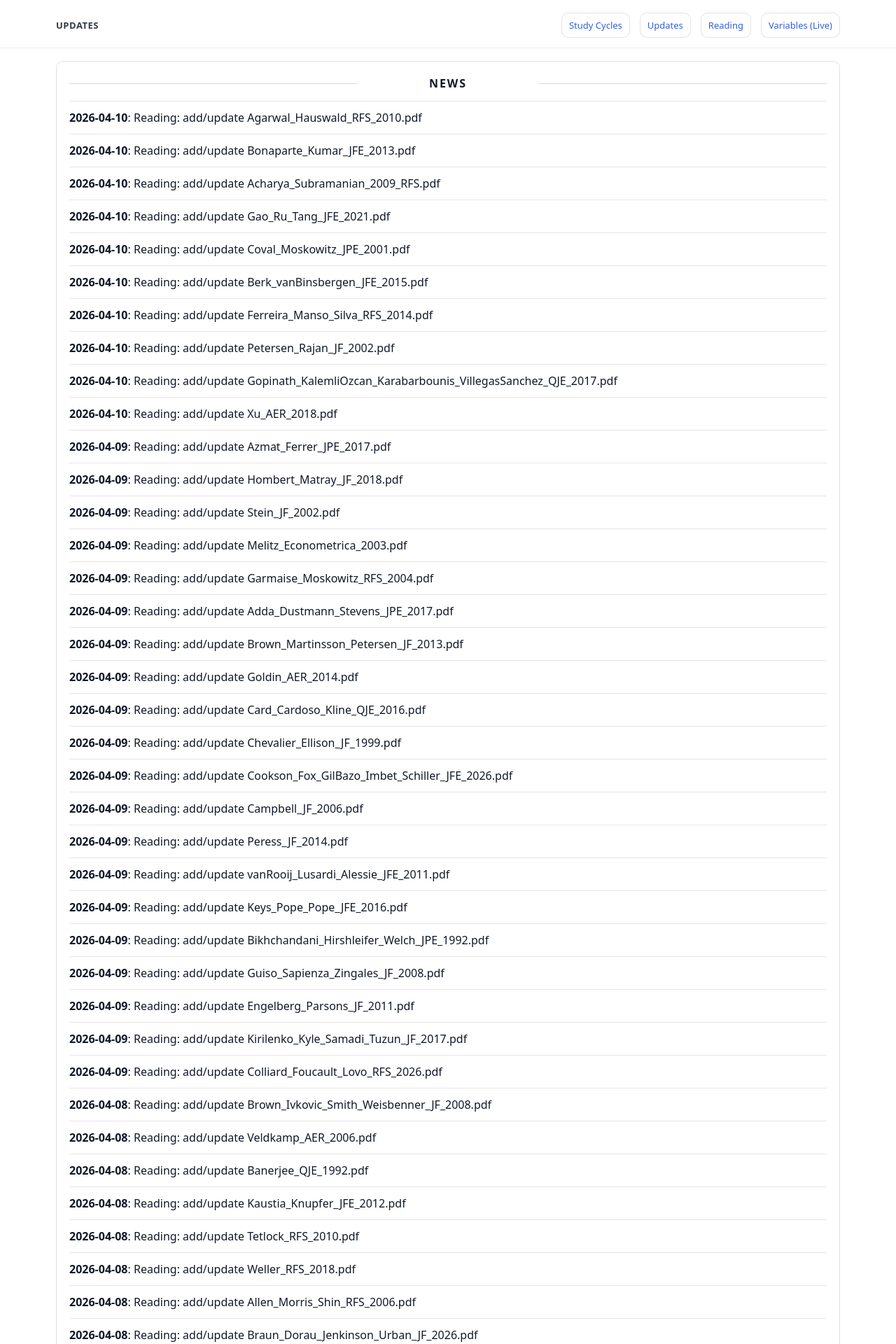
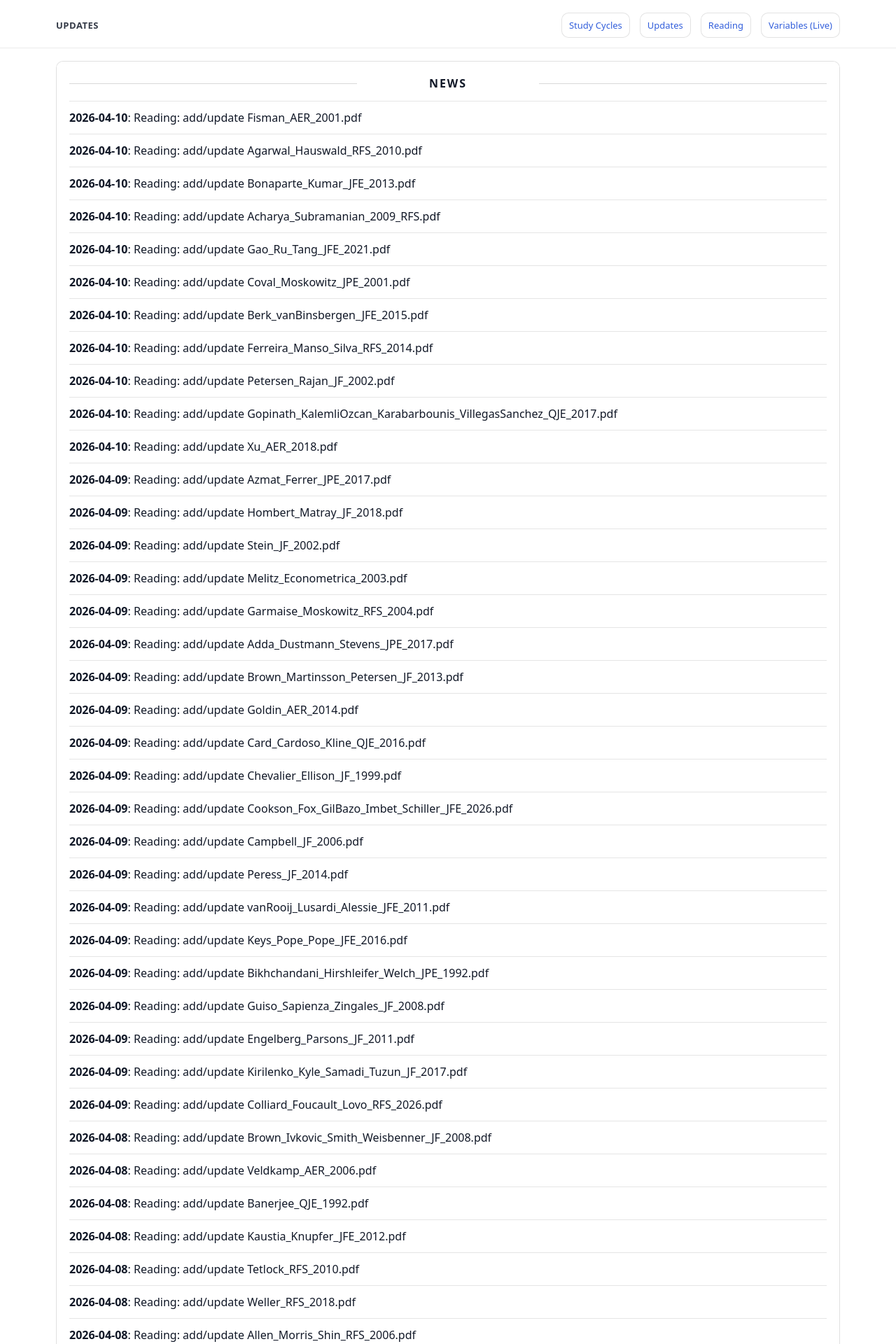
Before and after one commit to yaxinzn/study-archive, a Jekyll site: the page built from updates/index.md, in a window 1280 px wide. Shown: the top 1920 px of the page at 70% size. Built offline with Jekyll 4.4.1, drawn with Linux system fonts in a browser that asks for light colours; some of the changed text lies outside the part shown.

Commit message:
chore: update NEWS feed

```diff
--- a/_data/news.yml
+++ b/_data/news.yml
@@ -1,4 +1,7 @@
 # Auto-generated update history (sorted newest -> oldest). Do not edit manually.
+- ts: "1775808986"
+  date: "2026-04-10"
+  title: "Reading: add/update Fisman_AER_2001.pdf"
 - ts: "1775808064"
   date: "2026-04-10"
   title: "Reading: add/update Agarwal_Hauswald_RFS_2010.pdf"
```
